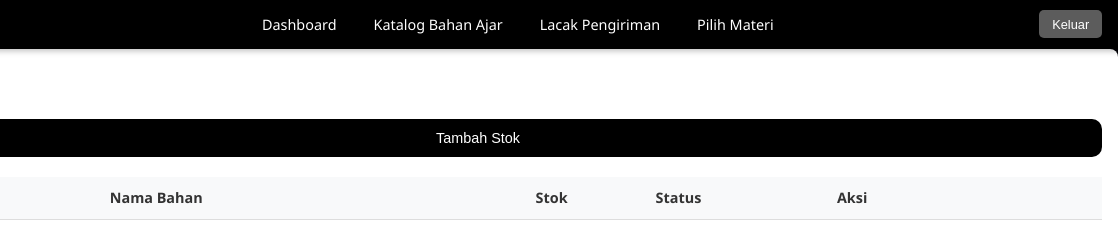
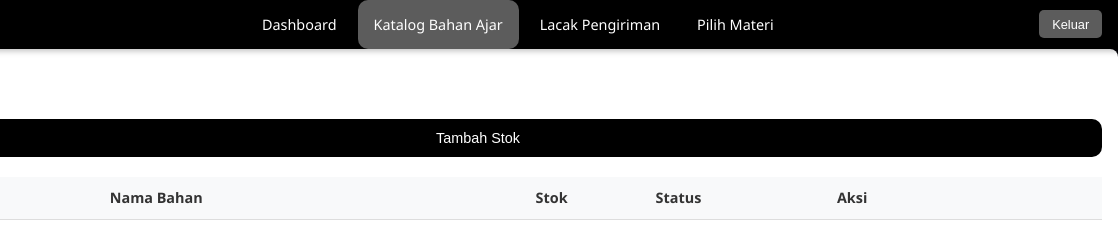
Before and after one commit to Katanabulan/CRISZAN-VBeta, a plain HTML site: page stok.html in a window 1280 px wide. Shown: the top 228 px of the page, 162-1280 px from the left. Drawn offline with Linux system fonts and the light colour scheme.

Commit message:
Update stok.html

```diff
--- a/stok.html
+++ b/stok.html
@@ -15,7 +15,7 @@
         </div>
         <ul class="nav-menu">
             <li><a href="dashboard.html" class="nav-link hover">Dashboard</a></li>
-            <li><a href="stok.html" class="nav-link hover">Katalog Bahan Ajar</a></li>
+            <li><a href="stok.html" class="nav-link hover active">Katalog Bahan Ajar</a></li>
             <li><a href="tracking.html" class="nav-link hover">Lacak Pengiriman</a></li>
             <li class="dropdown">
                 <a href="pilihmateri.html" class="nav-link">Pilih Materi</a>
@@ -105,4 +105,5 @@
     <script src="js/data.js"></script>
     <script src="js/script.js"></script>
 </body>
+
 </html>
```
